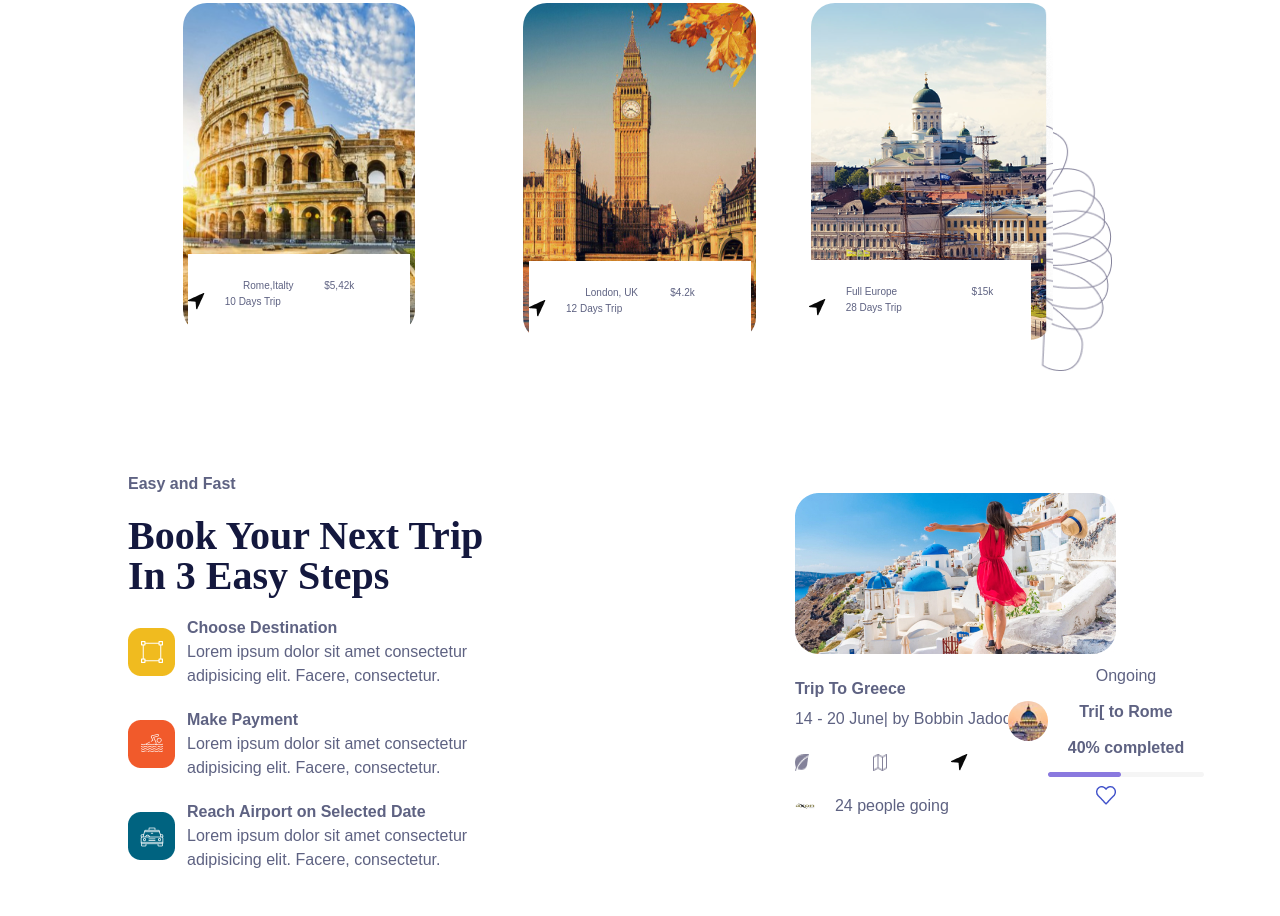
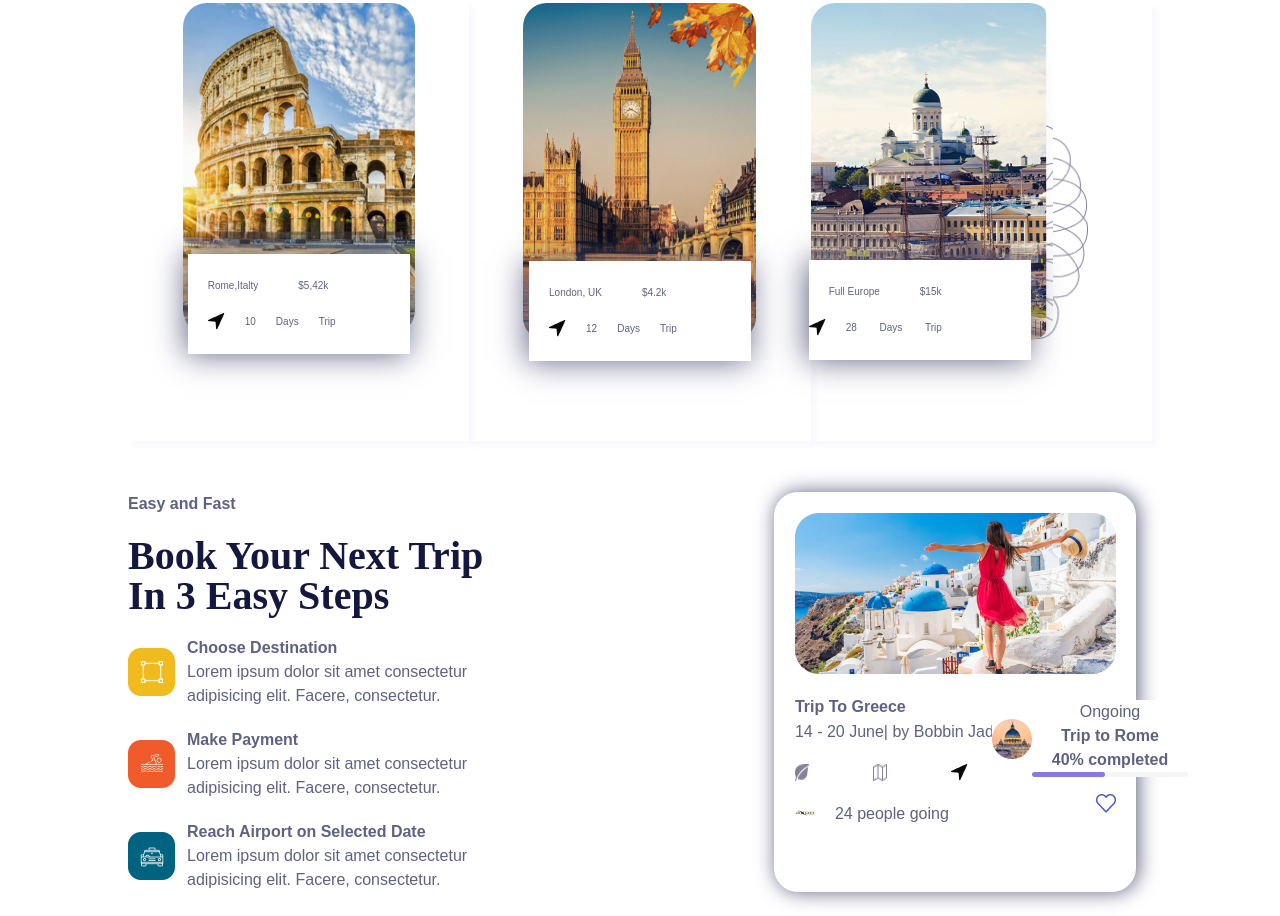
Before and after one commit to terhemeniorwua-png/travellers-website, a website: page index.html in a window 1280 px wide. Shown: the part 1384-2300 px from the top of the page. Drawn offline with Linux system fonts and the light colour scheme.

Commit message:
made some adjustment

```diff
--- a/index.html
+++ b/index.html
@@ -22,8 +22,10 @@
                 <li>Bookings</li>
                 <li>Login</li>
             </ul>
-             <button class="border-2 px-5 py-2 rounded-lg">Sign Up</button>
-        <h2 class="flex size-5 items-center gap-1">EN <img src="image/Vector 1.png" alt=""></h2>
+             <a href="#">
+                <button class="border-2 px-5 py-2 rounded-lg">Sign Up</button>
+           </a>
+        <h2 class="flex size-5 items-center gap-1">EN <img src="image/cheveron down.png" alt=""></h2>
         </div>
         </nav>
     </head>
@@ -87,26 +89,26 @@
                     <div class="cityCard">
                         <img src="image/massion2.png" alt="" class=" rounded-3xl">
                         <div class="cardText">
-                            <div class=" text-[10px] flex justify-around px-10">
+                            <div class=" text-[10px] flex justify-start px-5 gap-10 space-y-5">
                                 <h6>Rome,Italty</h6>
                                 <h6>$5,42k</h6>
                             </div>
-                            <div class="text-[10px] flex items-center gap-5">
+                            <div class="text-[10px] flex items-center pl-5 gap-5">
                                 <img src="image/arrow-head.png" alt="">
-                                <span>10 Days Trip</span>
+                                <span>10</span> <span>Days</span> Trip</span>
                             </div>
                         </div>
                     </div>
                     <div class="cityCard">
                         <img src="image/skycrap.png" class=" rounded-3xl">
                         <div class="cardText">
-                            <div class=" text-[10px] flex justify-around px-10">
+                            <div class=" text-[10px] flex justify-start px-5 gap-10">
                                  <h6>London, UK</h6>
                                  <h6>$4.2k</h6>
                             </div>
-                            <div class="text-[10px] flex items-center gap-5">
+                            <div class="text-[10px] flex items-center gap-5 pl-5 pt-5">
                                 <img src="image/arrow-head.png" alt="">
-                                <span>12 Days Trip</span>
+                                <span>12</span> <span>Days</span> <span>Trip</span>
                             </div>
                         </div>
                     </div>
@@ -114,16 +116,16 @@
                      <div class="cityCard">
                         <div class="flex">
                             <img src="image/massion.png" alt="" class="z-20 rounded-3xl">
-                            <img src="image/string.png" alt="" class="size-60 relative right-10 top-32">
+                            <img src="image/string.png" alt="" class="size-60 relative right-16 top-24">
                         </div>
                         <div class="cardText relative right-[3.858em] z-50">
-                            <div class=" text-[10px] flex justify-around ">
+                            <div class=" text-[10px] flex justify-start px-5 gap-10">
                                 <h6>Full Europe</h6>
                                 <h6>$15k</h6>
                             </div>
-                            <div class="text-[10px] flex items-center gap-5">
+                            <div class="text-[10px] pt-5 flex items-center gap-5">
                                 <img src="image/arrow-head.png" alt="" class="">
-                                <h6>28 Days Trip</h6>
+                                <h6 class="space-x-5 "><span>28</span> <span>Days</span> <span>Trip</span></h6>
                             </div>
                         </div>
                     </div>
@@ -182,11 +184,11 @@
 
               </section>
               <!-- positioned card on celeCard -->
-                  <div class="flex items-center bg-white w-[20%] relative bottom-[13em] left-[55em]">
+                  <div class="flex items-center bg-white w-[20%] relative bottom-[12em] left-[54em]">
                     <img src="image/bongalo.png" alt="" class="rounded-full size-10">
-                    <div class="flex flex-col items-center space-y-3">
+                    <div class="flex flex-col items-center ">
                         <h6>Ongoing</h6>
-                        <h2>Tri[ to Rome</h2>
+                        <h2>Trip to Rome</h2>
                         <h2>40% completed</h2>
                         <img src="image/Group 3.png" alt="">
                     </div>
@@ -196,10 +198,10 @@
                    <div class="space-y-5 w-[30%]">
                      <h2>TESTIMONIAL</h2>
                     <h1 class="subHead">What People Say About Us.</h1>
-                    <img src="image/Group 61.png" alt="">
+                    <img src="image/Group 61.png" alt="" class="">
                    </div>
                    <div class="w-[60%] space-y-5 bg-white shadow-2xl shadow-gray-500 p-8 rounded-2xl">
-                    <img src="image/man.png" alt="" class="size-10 rounded-full pl-">
+                    <img src="image/man.png" alt="" class="size-10 rounded-full relative right-8 bottom-5">
                     <q class="">On the Windows talking painted posture yet its express parties use. Sure last upon he same as knew next. O believed or diverted no.</q>
                     <div class="pt-5">
                         <h2>Mike Taylor</h2>
@@ -244,7 +246,7 @@
                     <div class="flex justify-end"><img src="image/stars.png" class="size-14"></div>
                    </section>
         </main>
-        <footer class="pt-44">
+        <footer class="pt-36">
             <div class="flex justify-between ">
                 <div class="space-y-5 w-[20%]">
                     <h2 class="subHead">Jadoo.</h2>
--- a/src/input.css
+++ b/src/input.css
@@ -73,7 +73,7 @@
     display: flex;
     flex-direction: column;
     align-items: center;
-    box-shadow: #e0e2f8;
+    box-shadow: 5px 5px 5px #e0e2f836;
     /* background-color: rgba(0, 0, 255, 0.406); */
 }
 .cardText{
@@ -83,6 +83,8 @@
     background-color: white;
     padding-bottom: 7%;
     padding-top: 7%;
+    text-align: left;
+    box-shadow: -2px 0px 30px;
 
 }
 .paddingcity{
@@ -93,12 +95,13 @@
     background-color: white;
     padding: 2%;
     border-radius: 1.5em;
-    line-height: 30px;
+    line-height: 25px;
+    box-shadow: 2px 0px 20px #5E6282;
+
 }
 .subscrib{
     background-image: url(../image/spiral-bg.png);
     background-position: center;
     text-align: center;
-
     width:100%;
 }
```
Also changed, not shown: src/output.css.
